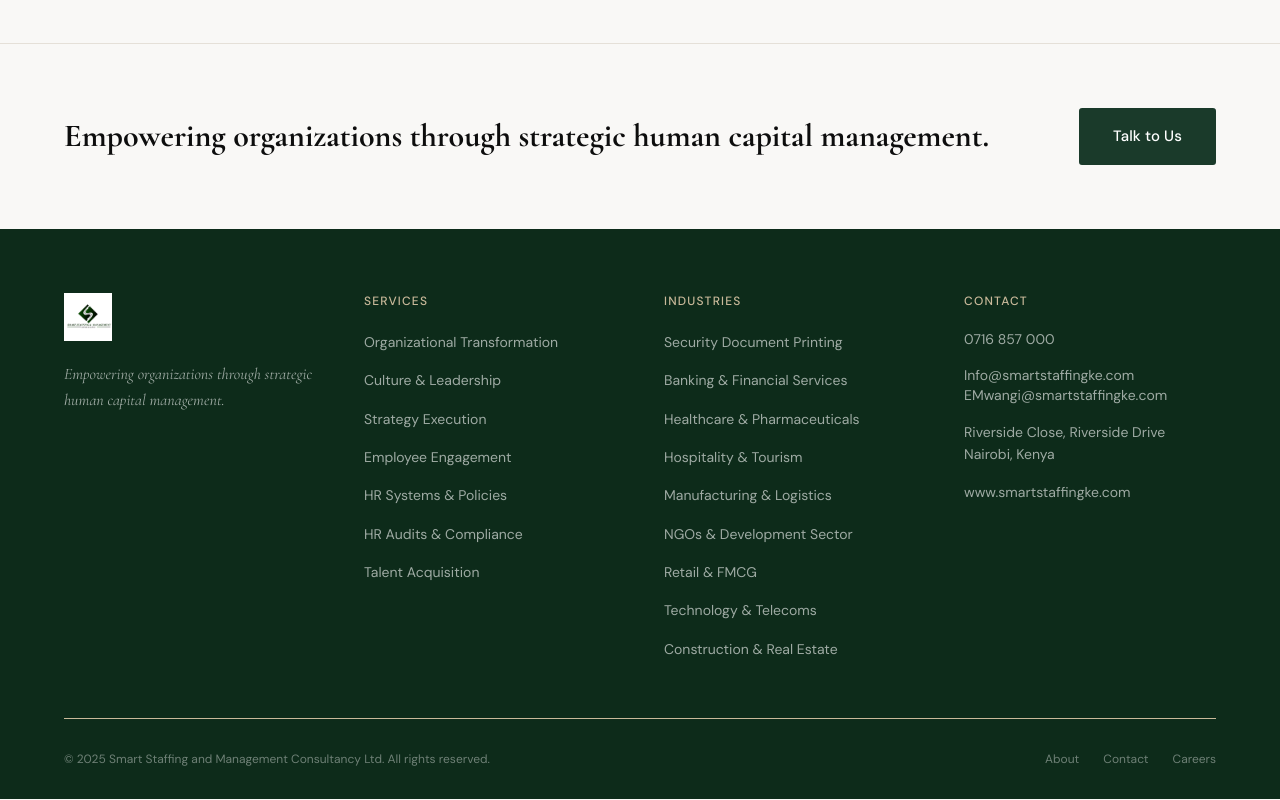
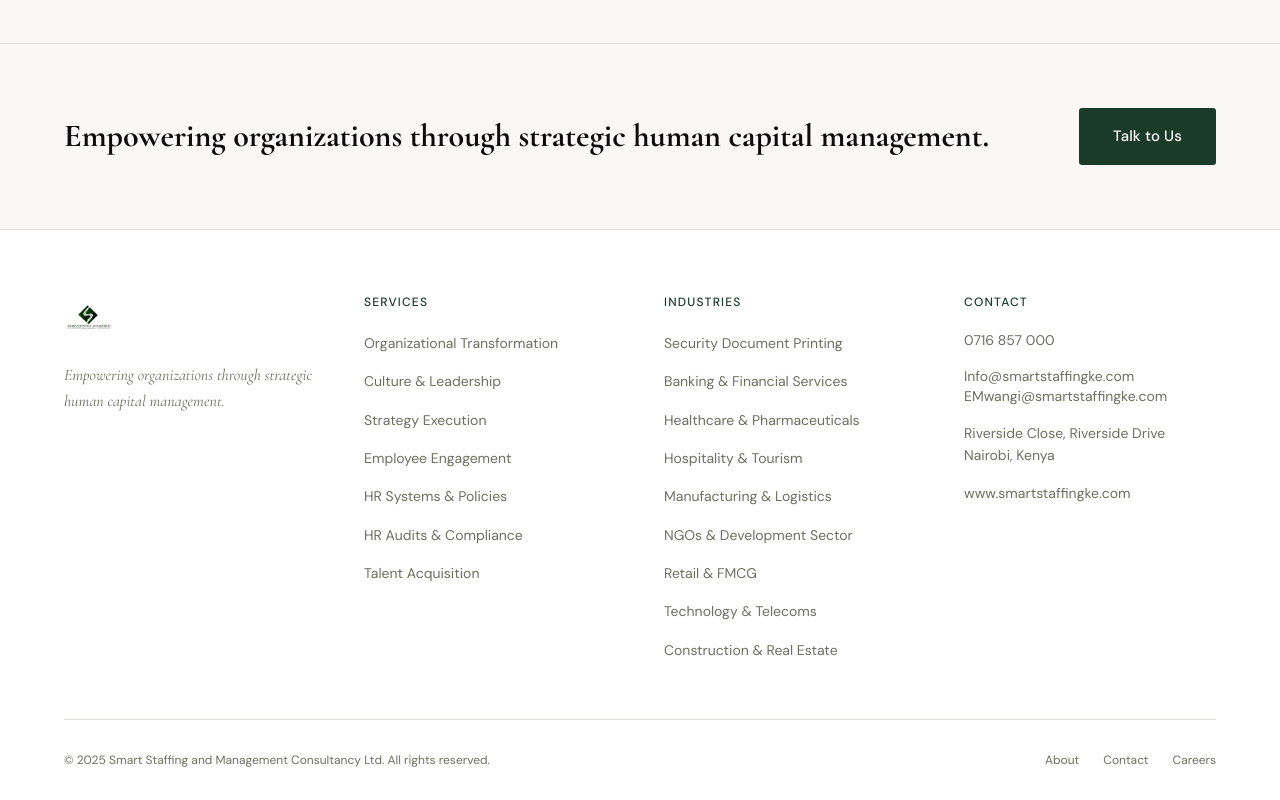
Before and after one commit to Cmbogo/smart-staffing-evolve, a React (Vite) app: page /about in a window 1280 px wide. Shown: the part 2178-2978 px from the top of the page. Built offline with nearby package versions, Linux system fonts and the light colour scheme.

Commit message:
Changes
Co-authored-by: VickyTaar <87909835+VickyTaar@users.noreply.github.com>

```diff
--- a/src/components/Footer.tsx
+++ b/src/components/Footer.tsx
@@ -24,7 +24,7 @@ const Footer = () => {
   ];
 
   return (
-    <footer style={{ background: '#0D2B1A' }} aria-label="Site footer">
+    <footer style={{ background: '#FFFFFF', borderTop: '1px solid #E5E0D8' }} aria-label="Site footer">
       <div className="site-container pt-16 pb-8">
 
         {/* 4-column grid */}
@@ -43,7 +43,7 @@ const Footer = () => {
               />
             </Link>
             <p
-              className="font-display italic text-white/60 leading-relaxed"
+              className="font-display italic text-[#6B7063] leading-relaxed"
               style={{ fontSize: '1rem' }}
             >
               Empowering organizations through strategic human capital management.
@@ -52,7 +52,7 @@ const Footer = () => {
 
           {/* Col 2: Services */}
           <div>
-            <p className="font-sans text-xs font-medium uppercase tracking-widest text-[#C9B99A] mb-5">
+            <p className="font-sans text-xs font-medium uppercase tracking-widest text-[#1A3A2A] mb-5">
               Services
             </p>
             <ul className="flex flex-col gap-3">
@@ -60,7 +60,7 @@ const Footer = () => {
                 <li key={item}>
                   <Link
                     to="/services"
-                    className="font-sans text-sm text-white/60 hover:text-white transition-colors duration-150"
+                    className="font-sans text-sm text-[#6B7063] hover:text-[#0D0D0D] transition-colors duration-150"
                   >
                     {item}
                   </Link>
@@ -71,7 +71,7 @@ const Footer = () => {
 
           {/* Col 3: Industries */}
           <div>
-            <p className="font-sans text-xs font-medium uppercase tracking-widest text-[#C9B99A] mb-5">
+            <p className="font-sans text-xs font-medium uppercase tracking-widest text-[#1A3A2A] mb-5">
               Industries
             </p>
             <ul className="flex flex-col gap-3">
@@ -79,7 +79,7 @@ const Footer = () => {
                 <li key={item}>
                   <Link
                     to="/industries"
-                    className="font-sans text-sm text-white/60 hover:text-white transition-colors duration-150"
+                    className="font-sans text-sm text-[#6B7063] hover:text-[#0D0D0D] transition-colors duration-150"
                   >
                     {item}
                   </Link>
@@ -90,26 +90,26 @@ const Footer = () => {
 
           {/* Col 4: Contact */}
           <div>
-            <p className="font-sans text-xs font-medium uppercase tracking-widest text-[#C9B99A] mb-5">
+            <p className="font-sans text-xs font-medium uppercase tracking-widest text-[#1A3A2A] mb-5">
               Contact
             </p>
             <div className="flex flex-col gap-4">
-              <p className="font-sans text-sm text-white/60">0716 857 000</p>
+              <p className="font-sans text-sm text-[#6B7063]">0716 857 000</p>
               <div>
                 <a
                   href="mailto:Info@smartstaffingke.com"
-                  className="font-sans text-sm text-white/60 hover:text-white transition-colors block"
+                  className="font-sans text-sm text-[#6B7063] hover:text-[#0D0D0D] transition-colors block"
                 >
                   Info@smartstaffingke.com
                 </a>
                 <a
                   href="mailto:EMwangi@smartstaffingke.com"
-                  className="font-sans text-sm text-white/60 hover:text-white transition-colors block"
+                  className="font-sans text-sm text-[#6B7063] hover:text-[#0D0D0D] transition-colors block"
                 >
                   EMwangi@smartstaffingke.com
                 </a>
               </div>
-              <p className="font-sans text-sm text-white/60 leading-relaxed">
+              <p className="font-sans text-sm text-[#6B7063] leading-relaxed">
                 Riverside Close, Riverside Drive<br />
                 Nairobi, Kenya
               </p>
@@ -117,7 +117,7 @@ const Footer = () => {
                 href="https://www.smartstaffingke.com"
                 target="_blank"
                 rel="noopener noreferrer"
-                className="font-sans text-sm text-white/60 hover:text-white transition-colors"
+                className="font-sans text-sm text-[#6B7063] hover:text-[#0D0D0D] transition-colors"
               >
                 www.smartstaffingke.com
               </a>
@@ -129,20 +129,20 @@ const Footer = () => {
         {/* Stone divider + copyright */}
         <div
           className="pt-8 flex flex-col md:flex-row items-center justify-between gap-4"
-          style={{ borderTop: '1px solid #C9B99A' }}
+          style={{ borderTop: '1px solid #E5E0D8' }}
         >
-          <p className="font-sans text-xs text-white/40 text-center md:text-left">
+          <p className="font-sans text-xs text-[#6B7063] text-center md:text-left">
             &copy; {new Date().getFullYear()} Smart Staffing and Management Consultancy Ltd.
             All rights reserved.
           </p>
           <div className="flex items-center gap-6">
-            <Link to="/about" className="font-sans text-xs text-white/40 hover:text-white/70 transition-colors">
+            <Link to="/about" className="font-sans text-xs text-[#6B7063] hover:text-[#0D0D0D] transition-colors">
               About
             </Link>
-            <Link to="/contact" className="font-sans text-xs text-white/40 hover:text-white/70 transition-colors">
+            <Link to="/contact" className="font-sans text-xs text-[#6B7063] hover:text-[#0D0D0D] transition-colors">
               Contact
             </Link>
-            <Link to="/careers" className="font-sans text-xs text-white/40 hover:text-white/70 transition-colors">
+            <Link to="/careers" className="font-sans text-xs text-[#6B7063] hover:text-[#0D0D0D] transition-colors">
               Careers
             </Link>
           </div>
```
